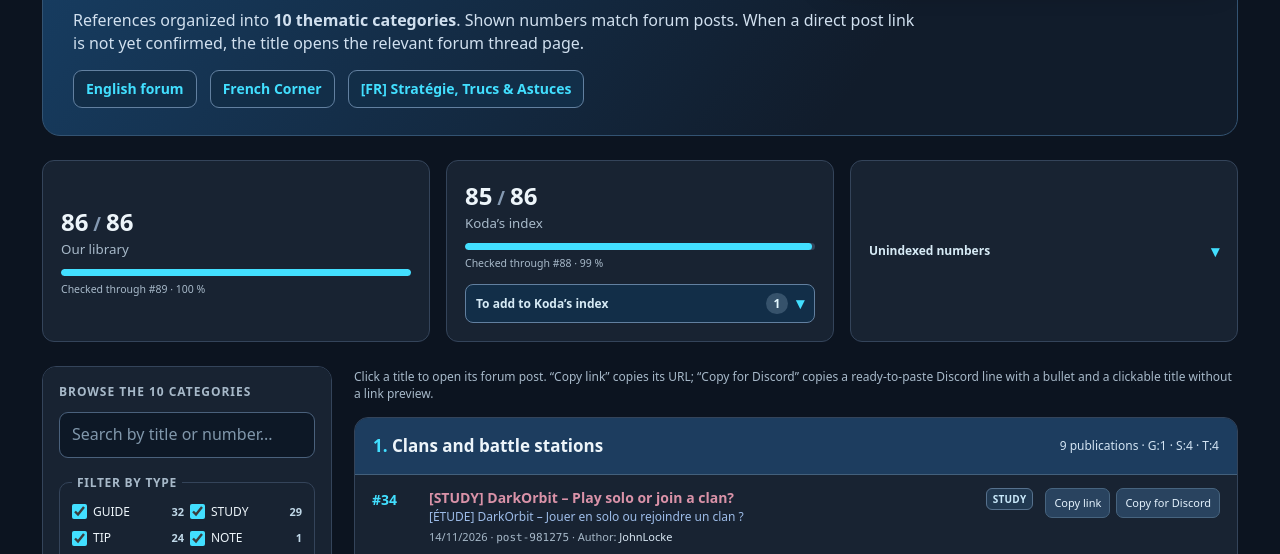
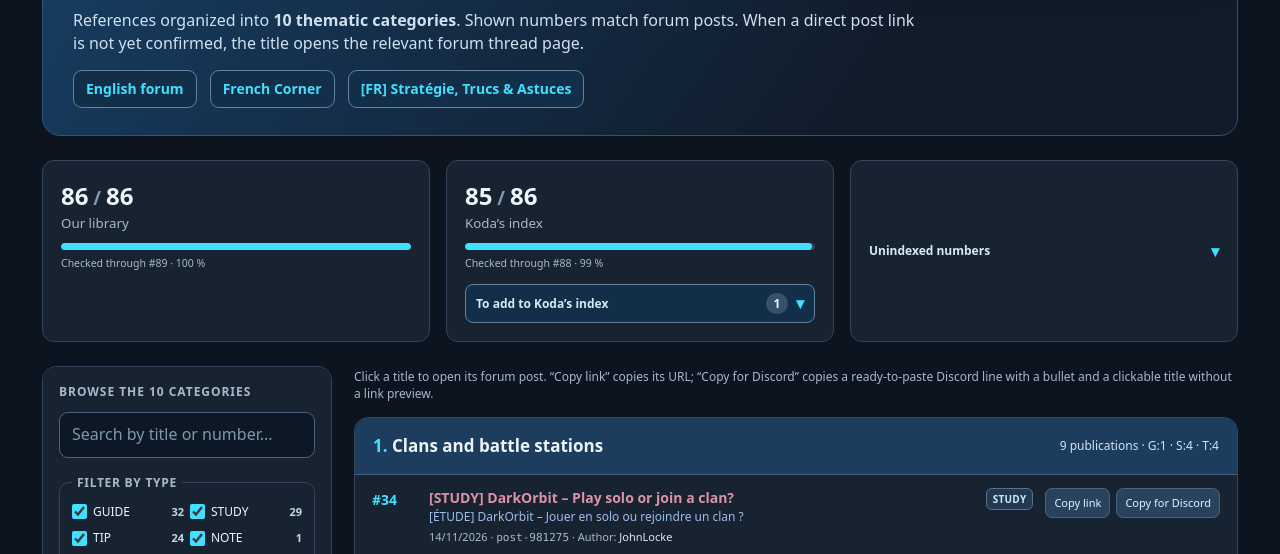
Before and after one commit to JohnLocke70/darkorbit-info, a plain HTML site: page index.html in a window 1280 px wide. Shown: the part 173-727 px from the top of the page. Drawn offline with Linux system fonts and the light colour scheme.

Commit message:
Add files via upload

```diff
--- a/index.html
+++ b/index.html
@@ -157,7 +157,7 @@ html[lang="en"] .pending-link[lang="en"]{display:inline}
 .stats-row{display:grid;grid-template-columns:repeat(3,minmax(0,1fr));gap:16px;align-items:stretch;margin:24px 0}
 .stats-row .stats,.stats-row .tracking-actions{display:contents}
 .stats-row .stat{width:100%;min-width:0;min-height:154px;height:100%;padding:18px;display:flex;flex-direction:column;justify-content:center}
-.stats-row .progress-stat{flex:none;min-width:0}
+.stats-row .progress-stat{flex:none;min-width:0;justify-content:flex-start}
 .stats-row .koda-anchor{position:relative;flex-shrink:0;width:100%;height:auto;margin:12px 0 0}
 .stats-row .koda-toggle{width:100%;height:auto;min-height:0;display:flex;align-items:center;justify-content:space-between;
   gap:8px;text-align:left;background:#122e48;border:1px solid #6280a0;border-radius:8px;padding:8px 10px}
```
